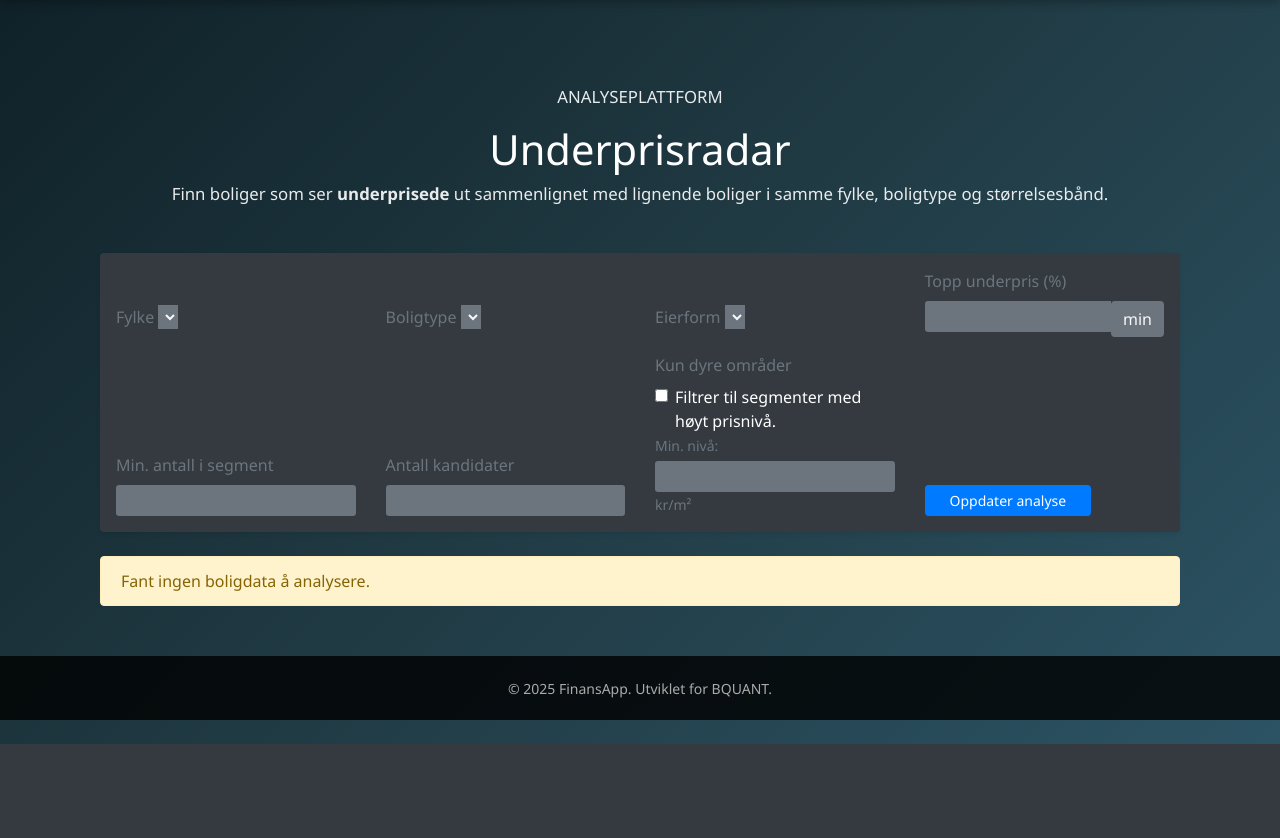
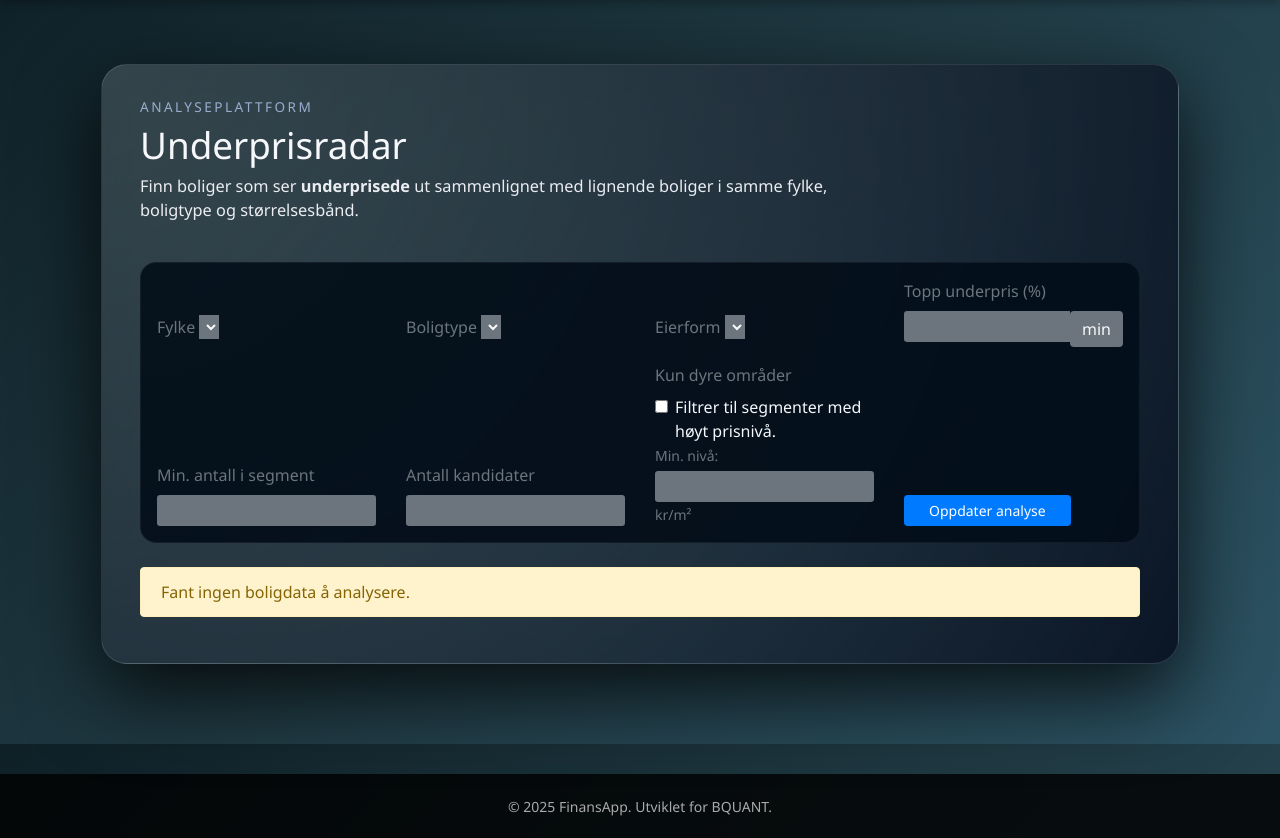
Before and after one commit to naessrobert-ui/prisanalyse, a Flask app: page /bolig/kupp/ in a window 1280 px wide. Shown: the part 56-894 px from the top of the page. Before the commit the page ends 800 px from the top, so only its background shows below. Run offline with Flask 3, Linux system fonts and the light colour scheme; data that the repository does not hold is empty; parts of the project's set-up code (start-up, migrations or seed data) failed here and were passed over.

Commit message:
Update bolig_kupp.html

```diff
--- a/templates/bolig_kupp.html
+++ b/templates/bolig_kupp.html
@@ -4,19 +4,59 @@
 {% block content %}
 
 <style>
+  .page-wrapper {
+    min-height: calc(100vh - 140px);
+    display: flex;
+    align-items: flex-start;
+    justify-content: center;
+    padding: 40px 16px 60px;
+  }
+
+  .glass-card-wide {
+    width: 100%;
+    max-width: 1200px;
+    background: radial-gradient(circle at top left,
+                rgba(255,255,255,0.14),
+                rgba(10,20,35,0.97));
+    border-radius: 26px;
+    box-shadow: 0 28px 80px rgba(0, 0, 0, 0.80);
+    backdrop-filter: blur(14px);
+    border: 1px solid rgba(255, 255, 255, 0.12);
+    padding: 32px 38px 30px;
+    color: #f5f7fb;
+  }
+
   .bolig-hero {
-      padding: 60px 0 30px 0;
-      text-align: center;
+      padding: 0 0 24px 0;
+      text-align: left;
+  }
+  .bolig-hero .hero-kicker {
+      font-size: 0.85rem;
+      letter-spacing: 0.18em;
+      text-transform: uppercase;
+      color: #9fb4d6;
+      margin-bottom: 0.35rem;
   }
   .bolig-hero h1 {
-      font-size: 2.6rem;
+      font-size: 2.3rem;
       margin-bottom: 0.4rem;
   }
   .bolig-hero p {
-      font-size: 1.05rem;
-      opacity: 0.9;
+      font-size: 1.02rem;
+      opacity: 0.95;
+      max-width: 720px;
+  }
+
+  /* Gjør kortene inne i glasskortet litt lysere / mer luftige */
+  .underpris-card {
+      background-color: rgba(3, 14, 25, 0.9) !important;
+      border-radius: 16px;
+      border: 1px solid rgba(255, 255, 255, 0.06) !important;
   }
 </style>
+
+<div class="page-wrapper">
+  <div class="glass-card-wide">
 
     <section class="bolig-hero">
       <p class="hero-kicker">ANALYSEPLATTFORM</p>
@@ -27,10 +67,8 @@
       </p>
     </section>
 
-<div class="container mb-5">
-
     <!-- Filter-skjema -->
-  <form method="get" class="card mb-4 p-3 bg-dark border-0 shadow-sm">
+    <form method="get" class="underpris-card mb-4 p-3">
       <div class="row g-3 align-items-end">
 
         <div class="col-md-3">
@@ -128,7 +166,7 @@
 
       <div class="row g-4">
         <div class="col-lg-7">
-        <div class="card bg-dark border-0 shadow-sm">
+          <div class="underpris-card">
             <div class="card-header bg-transparent border-0">
               <h5 class="card-title mb-0">Kart over kandidater</h5>
             </div>
@@ -139,7 +177,7 @@
         </div>
 
         <div class="col-lg-5">
-        <div class="card bg-dark border-0 shadow-sm">
+          <div class="underpris-card">
             <div class="card-header bg-transparent border-0 d-flex justify-content-between align-items-center">
               <h5 class="card-title mb-0">Detaljert liste</h5>
             </div>
@@ -152,5 +190,6 @@
     {% endif %}
 
   </div>
+</div>
 
 {% endblock %}
```
Lines whose indentation alone changed are shown as unchanged.
